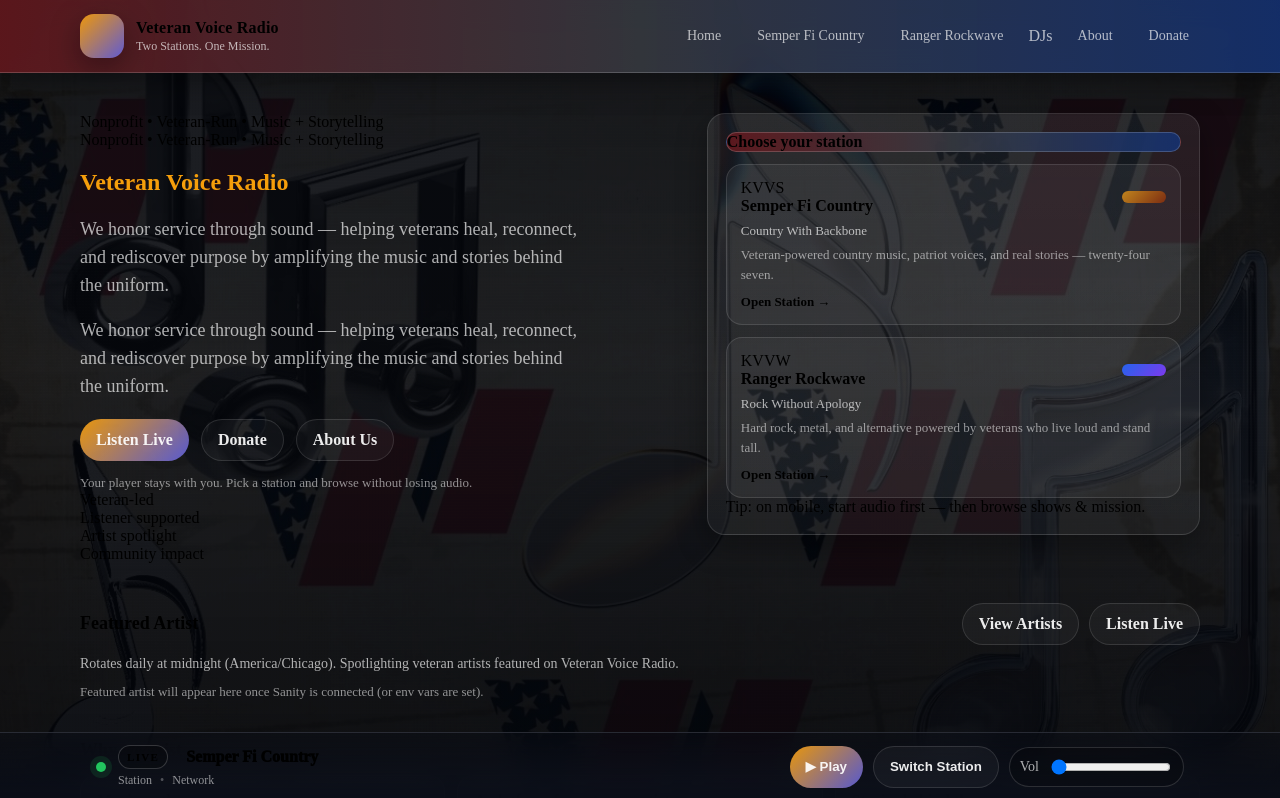
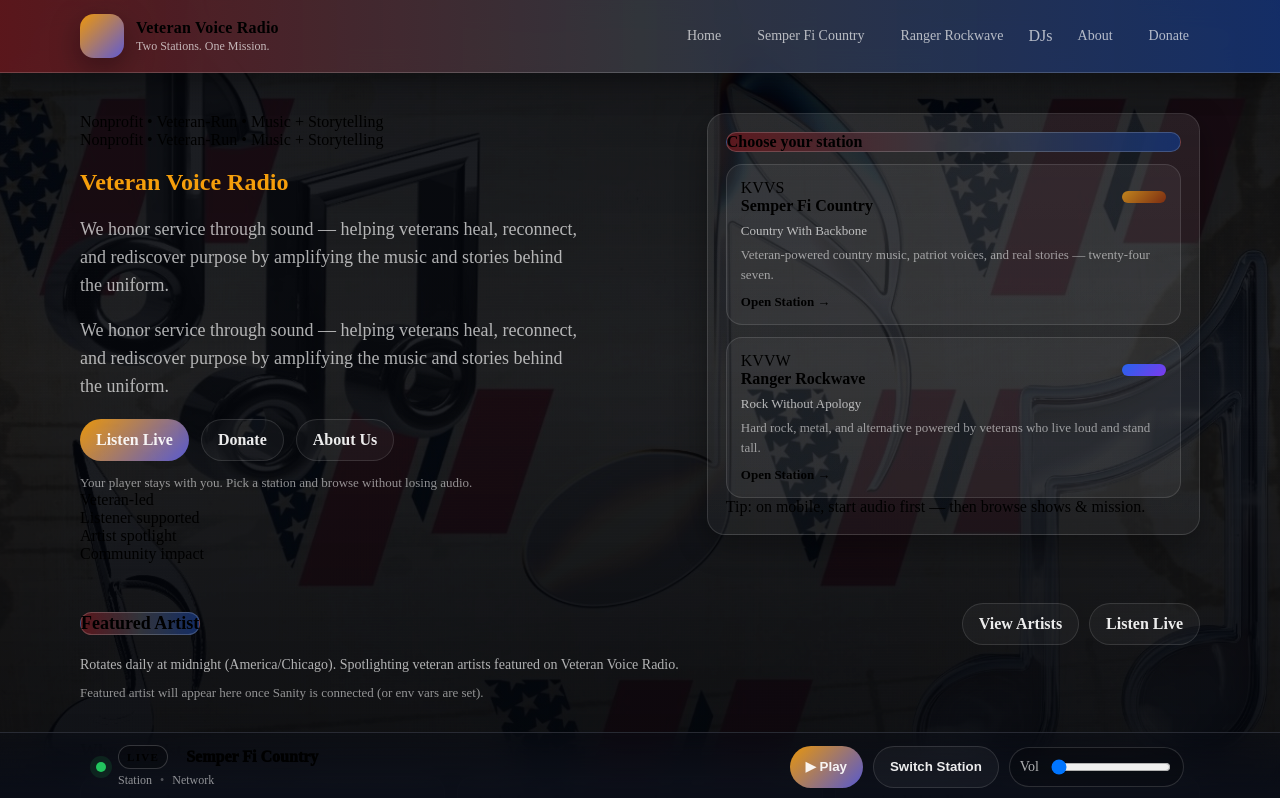
Before and after one commit to bigstock2001/veteranvoiceradio, a Next.js app: page / in a window 1280 px wide. Shown: the top 798 px of the page. Built offline with nearby package versions, Linux system fonts and the light colour scheme; no server answers.

Commit message:
update page

```diff
--- a/app/page.tsx
+++ b/app/page.tsx
@@ -252,7 +252,19 @@ export default async function HomePage() {
             flexWrap: "wrap",
           }}
         >
-          <div className="sectionTitle">Featured Artist</div>
+          <div
+  className="sectionTitle px-4 py-2"
+  style={{
+    backgroundColor: "rgba(8,12,22,.78)",
+    backgroundImage:
+      "linear-gradient(90deg, rgba(220,38,38,.38), rgba(255,255,255,.16), rgba(37,99,235,.38))",
+    backdropFilter: "blur(14px)",
+    border: "1px solid rgba(255,255,255,.18)",
+    borderRadius: "14px",
+  }}
+>
+  Featured Artist
+</div>
 
           <div style={{ display: "flex", gap: 10, flexWrap: "wrap" }}>
             <Link className="btn btnGhost" href="/artists">
```
